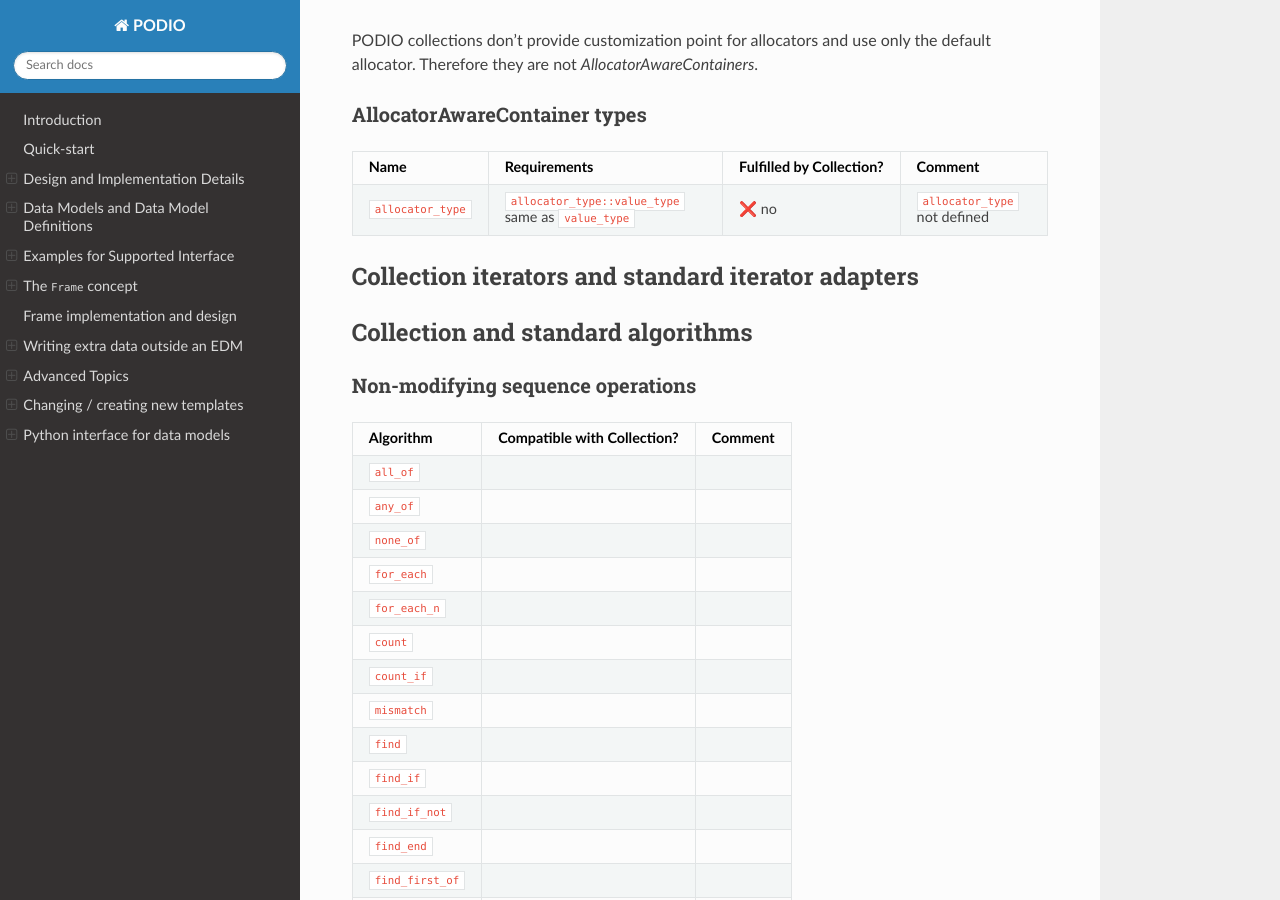
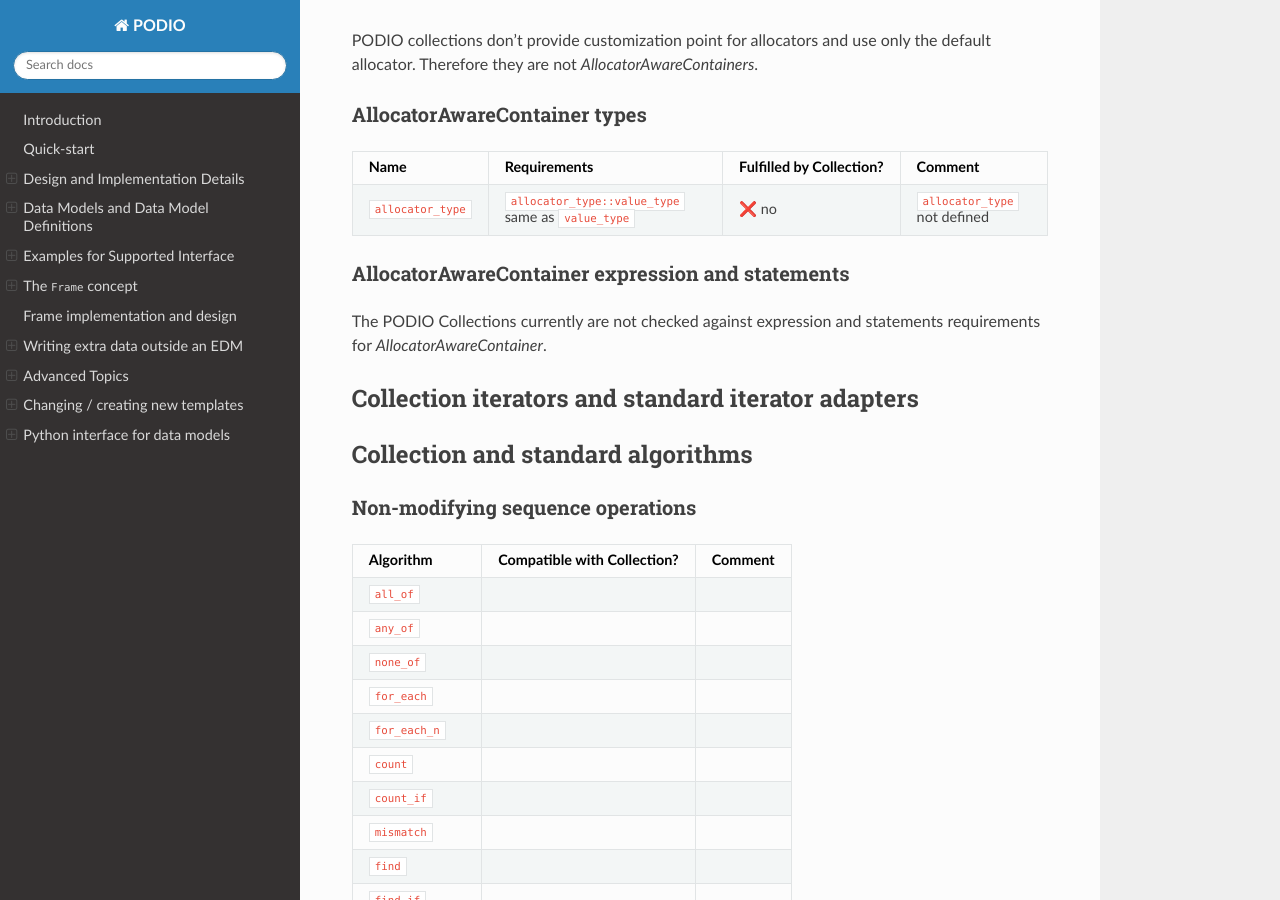
Before and after one commit to AIDASoft/podio, a Sphinx documentation site: the page built from doc/collections_as_container.md, in a window 1280 px wide and 900 px high, scrolled down 3402 px. Built offline with Sphinx 7.4.7 and the Read the Docs theme 2.0.0, drawn with Linux system fonts in a browser that asks for light colours; pages that are not in the unit, such as notebooks, are missing from menus; the version number could not be read and is left out.

Commit message:
add comment on expression and statements in AllocatorAwareContainer

```diff
--- a/doc/collections_as_container.md
+++ b/doc/collections_as_container.md
@@ -110,6 +110,10 @@
 |------|--------------|--------------------------|---------|
 | `allocator_type`  | `allocator_type::value_type` same as `value_type` | ❌ no | `allocator_type` not defined |
 
+### AllocatorAwareContainer expression and statements
+
+The PODIO Collections currently are not checked against expression and statements requirements for *AllocatorAwareContainer*.
+
 ## Collection iterators and standard iterator adapters
 
 ## Collection and standard algorithms
```
